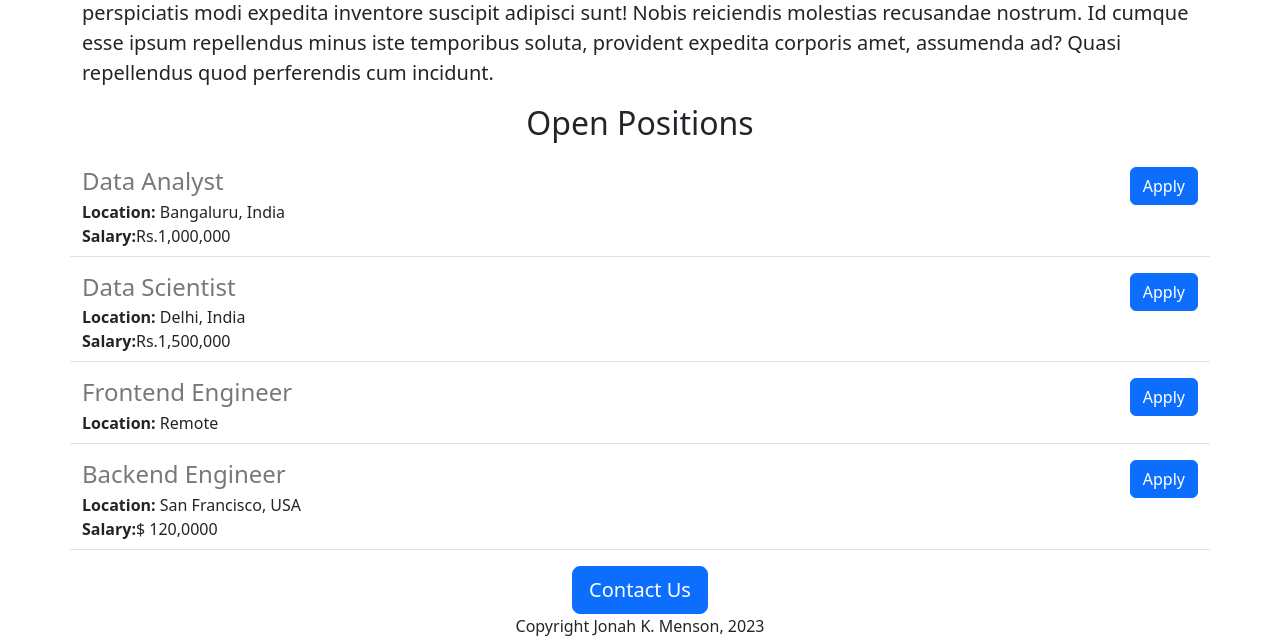
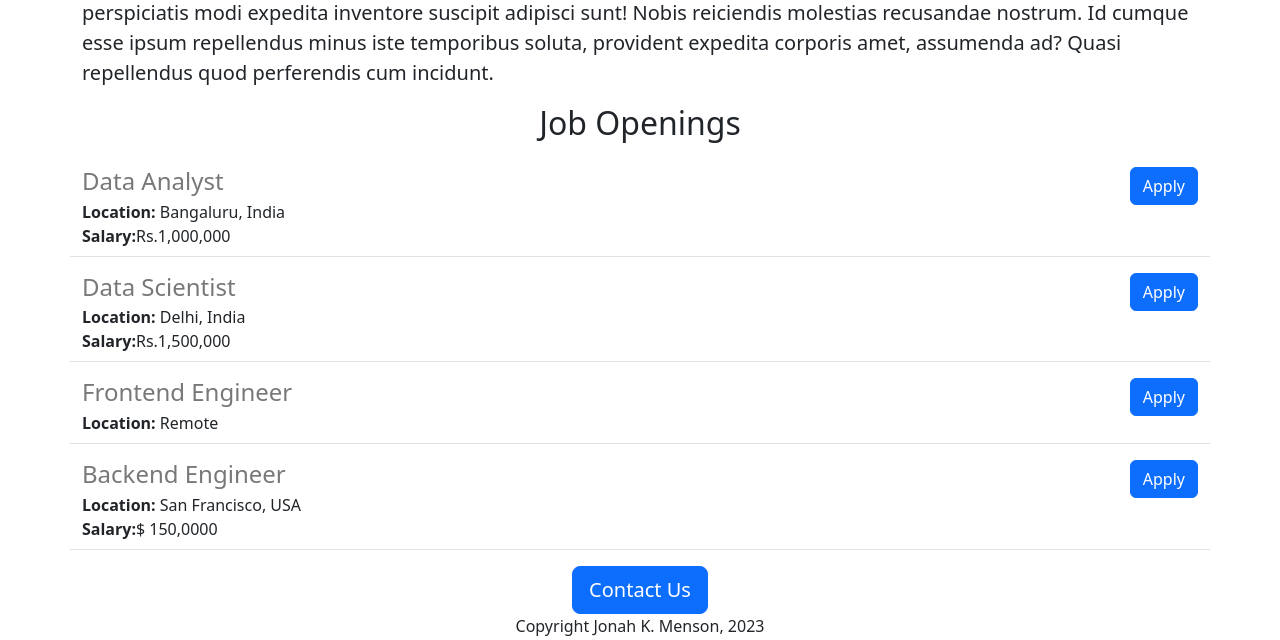
Before and after one commit to JKMenson/jobs-application-website, a Flask app: page / in a window 1280 px wide. Shown: the part 382-1022 px from the top of the page. Run offline with Flask 3, Linux system fonts and the light colour scheme.

Commit message:
made some changes

```diff
--- a/app.py
+++ b/app.py
@@ -28,7 +28,7 @@ JOBS = [
   'id': 4,
   'title': 'Backend Engineer',
   'location': 'San Francisco, USA',
-  'salary': '$ 120,0000'
+  'salary': '$ 150,0000'
 }
 
 ]
--- a/templates/home.html
+++ b/templates/home.html
@@ -27,7 +27,7 @@
     ipsum repellendus minus iste temporibus soluta, provident
     expedita corporis amet, assumenda ad? Quasi repellendus quod perferendis cum incidunt.
     </p>
-    <h2 class="text-center mt-2 mb-4">Open Positions</h2>
+    <h2 class="text-center mt-2 mb-4">Job Openings</h2>
 
     <div>
       {% for job in jobs %}
```
